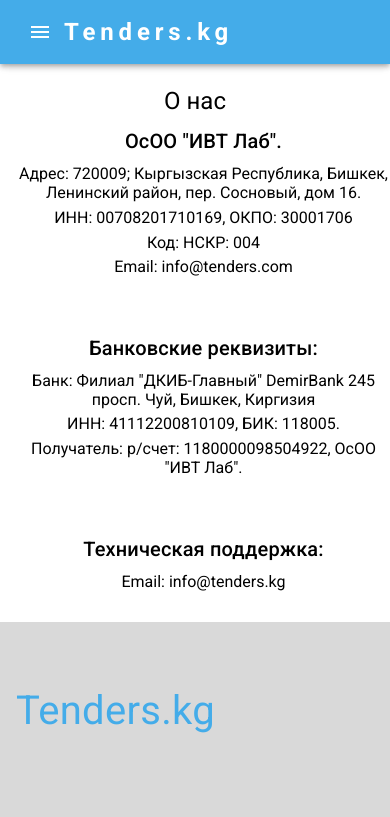
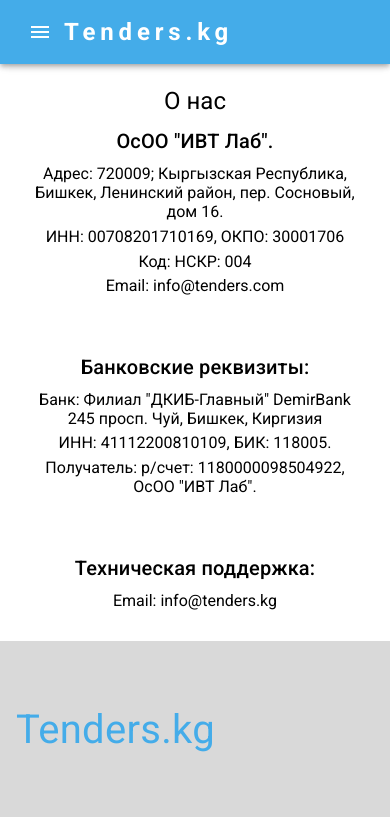
Before and after one commit to Jakyp-05/tender-kg, a React (Vite) app: page /about in a window 390 px wide. Shown: the top 817 px of the page. Built offline with nearby package versions, Linux system fonts and the light colour scheme; a web font is replaced by a local one.

Commit message:
fixed header active class

```diff
--- a/src/App.jsx
+++ b/src/App.jsx
@@ -4,16 +4,18 @@
 
 function App() {
   return (
-    <div>
+    <div >
       <Routes>
         <Route path='/' element={<Layout />}>
-          <Route path='/' element={<Home />}/>
-          <Route path='/about' element={<About />}/>
-          <Route path='/auction' element={<Auction />}/>
-          <Route path='/contest' element={<Contest />}/>
-          <Route path='/grant' element={<Grant />}/>
-          <Route path='/tender' element={<Tender />}/>
-          <Route path='/terms' element={<Term />}/>
+          <Route index element={<Home />}/>
+          <Route path='about' element={<About />}/>
+          <Route path='auction' element={<Auction />}/>
+          <Route path='contest' element={<Contest />}/>
+          <Route path='grant' element={<Grant />}/>
+          <Route path='tender' element={<Tender />}/>
+          <Route path='login' element={<>LOGIN PAGE</>}/>
+          <Route path='registration' element={<>REGISTRATION PAGE</>}/>
+          <Route path='terms' element={<Term />}/>
           <Route path='*' element={<NotFound />}/>
         </Route>
       </Routes>
--- a/src/components/header/Header.jsx
+++ b/src/components/header/Header.jsx
@@ -9,7 +9,7 @@
 import Toolbar from '@mui/material/Toolbar';
 import Typography from '@mui/material/Typography';
 import * as React from 'react';
-import { Link } from 'react-router-dom';
+import { NavLink } from 'react-router-dom';
 import useMediaQuery from '@mui/material/useMediaQuery';
 import { useTheme } from '@mui/material/styles';
 
@@ -69,7 +69,7 @@
               </Box>
               <Typography
                 variant="h6"
-                component={Link}
+                component={NavLink}
                 to="/"
                 sx={{
                   mr: "85px",
@@ -85,7 +85,7 @@
             <Box sx={{ flexGrow: 1 }}>
               <Typography
                 variant="h5"
-                component={Link}
+                component={NavLink}
                 to="/"
                 sx={{
                   mr: 2,
@@ -99,19 +99,18 @@
               </Typography>
               <Box className="nav" sx={{ display: { xs: 'none', md: 'flex', } }}>
                 {pages.map((page) => (
-                  <Link
+                  <NavLink
                     onClick={() => setActiveMenu(page.text)}
-                    className={activeMenu === page.text ? "active" : ""}
                     key={page.to} to={page.to}
                     style={{ color: '#fff', fontSize: '18px' }}>
                     {page.text}
-                  </Link>
+                  </NavLink>
                 ))}
               </Box>
             </Box>
             <Stack direction="row" spacing={2} sx={{ display: { xs: 'none', md: 'flex' } }}>
-              <Button sx={hideBgColor} variant="text" color='inherit' component={Link} to='/enter'>Войти</Button>
-              <Button sx={hideBgColor} variant="outlined" component={Link} color='inherit' to="/register">
+              <Button sx={hideBgColor} variant="text" color='inherit' component={NavLink} to='/login'>Войти</Button>
+              <Button sx={hideBgColor} variant="outlined" component={NavLink} color='inherit' to="/registration">
                 Регистрация
               </Button>
             </Stack>
@@ -127,13 +126,12 @@
             <ListItemButton
               className={activeMenu === page.text ? "active2" : ""}
               onClick={() => {
-                setActiveMenu(page.text)
                 setOpen(false);
               }}
               sx={{ pl: 4 }} key={page.to} >
-              <Link to={page.to} style={{ color: '#fff', fontSize: '18px' }}>
+              <NavLink to={page.to} style={{ color: '#fff', fontSize: '18px' }}>
                 {page.text}
-              </Link>
+              </NavLink>
             </ListItemButton>
           ))}
         </List>
--- a/src/components/home/Home.jsx
+++ b/src/components/home/Home.jsx
@@ -50,7 +50,7 @@
   };
 
   return (
-    <Container maxWidth={"xl"} className="main">
+    <Container maxWidth={"xl"}>
       <section className="section">
         <div className="section-filter">
           <List
--- a/src/components/layout/Layout.jsx
+++ b/src/components/layout/Layout.jsx
@@ -1,15 +1,17 @@
-import React from 'react'
 import { Outlet } from 'react-router-dom'
 import Header from '../header/Header'
 import Footer from '../footer/Footer'
+import { Container } from '@mui/material'
 
 function Layout() {
   return (
-    <div>
+    <>
       <Header />
-      <Outlet />
+      <Container className='main' maxWidth="xl">
+        <Outlet />
+      </Container>
       <Footer />
-    </div>
+    </>
   )
 }
 
--- a/src/pages/HomePage.jsx
+++ b/src/pages/HomePage.jsx
@@ -1,4 +1,3 @@
-import React from 'react'
 import Home from '../components/home/Home'
 
 function HomePage() {
--- a/src/sass/block/_about.scss
+++ b/src/sass/block/_about.scss
@@ -2,7 +2,7 @@
   padding: 20px 0;
   margin-bottom: 30px;
   .about-container {
-    width: 600px;
+    max-width: 600px;
     margin: 0 auto;
     display: flex;
     flex-direction: column;
--- a/src/sass/index.scss
+++ b/src/sass/index.scss
@@ -10,5 +10,5 @@
 }
 
 .main {
-	min-height: calc(100% - 65px);
+	min-height: calc(100svh - 425px);
 }
--- a/src/sass/media/_about.scss
+++ b/src/sass/media/_about.scss
@@ -1,23 +1,23 @@
-@media (max-width: 768px) {
-    .about-container {
-        max-width: 600px;
-        width: 100%;
-        margin: 0 auto;
-    }
-}
+// @media (max-width: 768px) {
+//     .about-container {
+//         max-width: 600px;
+//         width: 100%;
+//         margin: 0 auto;
+//     }
+// }
 
-@media (max-width: 435px) {
-    .about-container {
-        max-width: 375px;
-        width: 100%;
-        margin: 0 auto;
-    }
-}
+// @media (max-width: 435px) {
+//     .about-container {
+//         max-width: 375px;
+//         width: 100%;
+//         margin: 0 auto;
+//     }
+// }
 
-@media (max-width: 375px) {
-    .about-container {
-        max-width: 320px;
-        width: 100%;
-        margin: 0 auto;
-    }
-}
+// @media (max-width: 375px) {
+//     .about-container {
+//         max-width: 320px;
+//         width: 100%;
+//         margin: 0 auto;
+//     }
+// }
```
